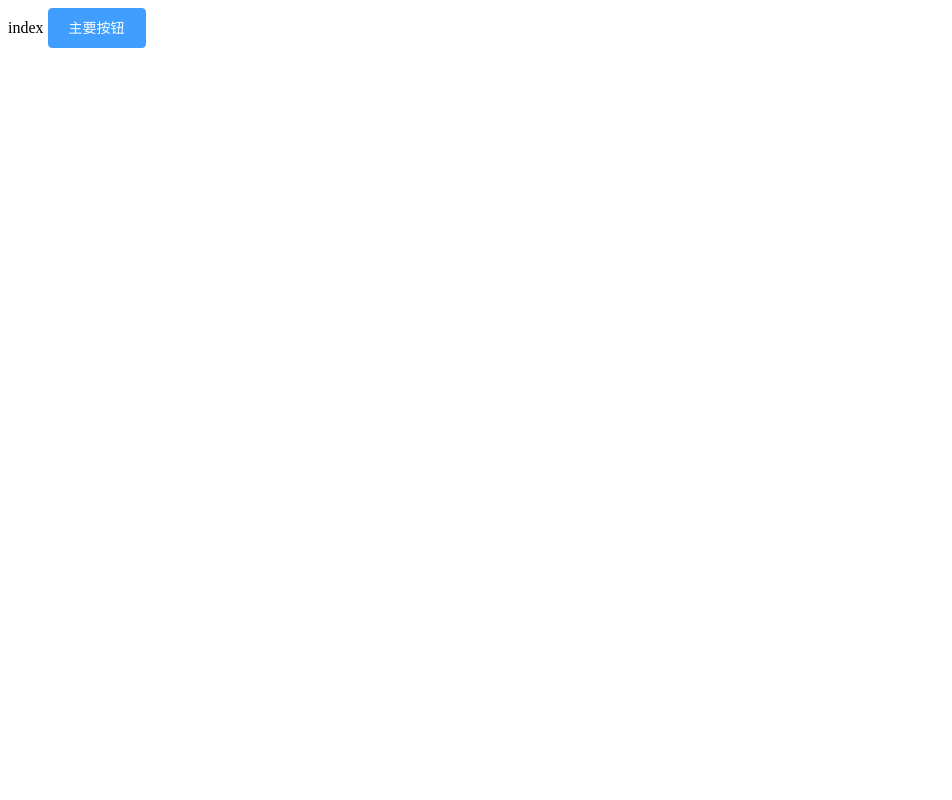
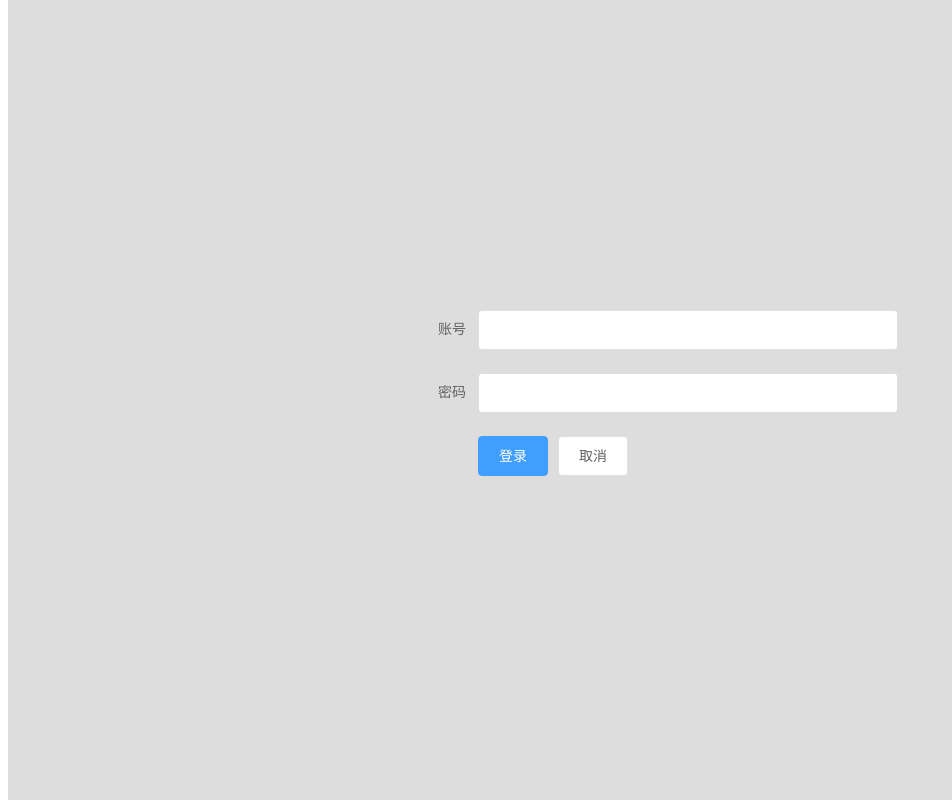
Before and after one commit to xy2001bug/shopping-admin, a Vue app: page / in a window 1280 px wide. Shown: the whole page, without its empty margins (0-952 px from the left). Built offline with nearby package versions, Linux system fonts and the light colour scheme.

Commit message:
完成了登录页面

```diff
--- a/src/App.vue
+++ b/src/App.vue
@@ -1,7 +1,5 @@
 <template>
 <div>
-  index
-   <el-button type="primary">主要按钮</el-button>
    <router-view></router-view>
 </div>
 </template>
--- a/src/main.js
+++ b/src/main.js
@@ -16,7 +16,7 @@ Vue.use(ElementUI);
 Vue.use(VueRouter);
 //配置路由
 const routes = [
-  {path:'/login', component:Login}
+  {path:'/', component:Login}
 ];
 //创建路由
 const router = new VueRouter({routes})
--- a/src/pages/Login.vue
+++ b/src/pages/Login.vue
@@ -1,15 +1,103 @@
 <template>
-    <div>
-        登录
-    </div>
+<div class="login_from">
+    <el-form ref="form" :model="form" label-width="80px" class="from" >
+    <el-form-item label="账号" prop="username" ref="usern">
+      <el-input v-model="form.username" ref="usern"></el-input>
+    </el-form-item>
+    <el-form-item label="密码" prop="password" >
+      <el-input type="password" v-model="form.password"></el-input>
+    </el-form-item>
+
+    <el-form-item>
+      <el-button type="primary" @click="onSubmit">登录</el-button>
+      <el-button>取消</el-button>
+    </el-form-item>
+  </el-form>
+</div>
+
 </template>
 
 <script>
 export default {
+  data() {
+    return {
+        //那到from表单中输入的数据（同步）
+      form: {
+        username: "",
+        password: ""
+      },
+      //表单验证：数据从表单同步过来之后，js中要对同步来的数据先进行验证，（不能为空）
+      //required 这个是必填的属性。trigger 触发的方式，blur是失去焦点
+      rules: {
+          username: [
+            { required: true, message: '请输入账号', trigger: 'blur' },
+          ],
+          password: [
+            { required: true, message: '请输入密码', trigger: 'blur' }
+          ]
+        }
+    };
+  },
 
-}
+  methods: {
+    onSubmit() {
+    //   console.log("submit!");
+    //1.先获取提交过来的数据
+    const data = {
+          uname: this.form.username,
+          upwd: this.form.password
+        }
+    //2.validate()方法，对整个表单进行校验，参数数回调函数，里面有两个参数，1是否成功过（true或false）2是未通过的字段
+    //所以可以用来判断表单是否通过验证
+    this.$refs.form.validate((valid)=>{//第一个参数是是否成功，是一个布尔值
+        if (valid) {
+                console.log(123);
+            // 调用axios
+            this.$axios({
+              // 请求的地址
+              url: "http://localhost:8899/admin/account/login",
+              // 请求方式
+              method: "POST",
+              // 数据
+              data,
+              // 处理session跨域
+              withCredentials: true
+            }).then(res => {
+                console.log(1231);
+              // 解构并且赋值
+              const {message, status} = res.data;
+
+              // 登录成功
+              if(status === 0){
+                this.$router.push("/");
+              }
+
+              // 登录失败
+              if(status === 1){
+                this.$message.error(message);
+              }
+            })
+          }
+    })
+    }
+  }
+};
 </script>
 
-<style>
-
+<style scoped>
+.login_from{
+    width: 100%;
+    bottom: 0;
+    top: 0;
+    background-color: #ddd;
+    position: absolute;
+}
+.from{
+    width: 500px;
+    top: 50%;
+    left: 50%;
+    position: absolute;
+    margin-top: -90px;
+    margin-left: -250px;
+}
 </style>
```
Also changed, not shown: src/pages/test.js (added).
